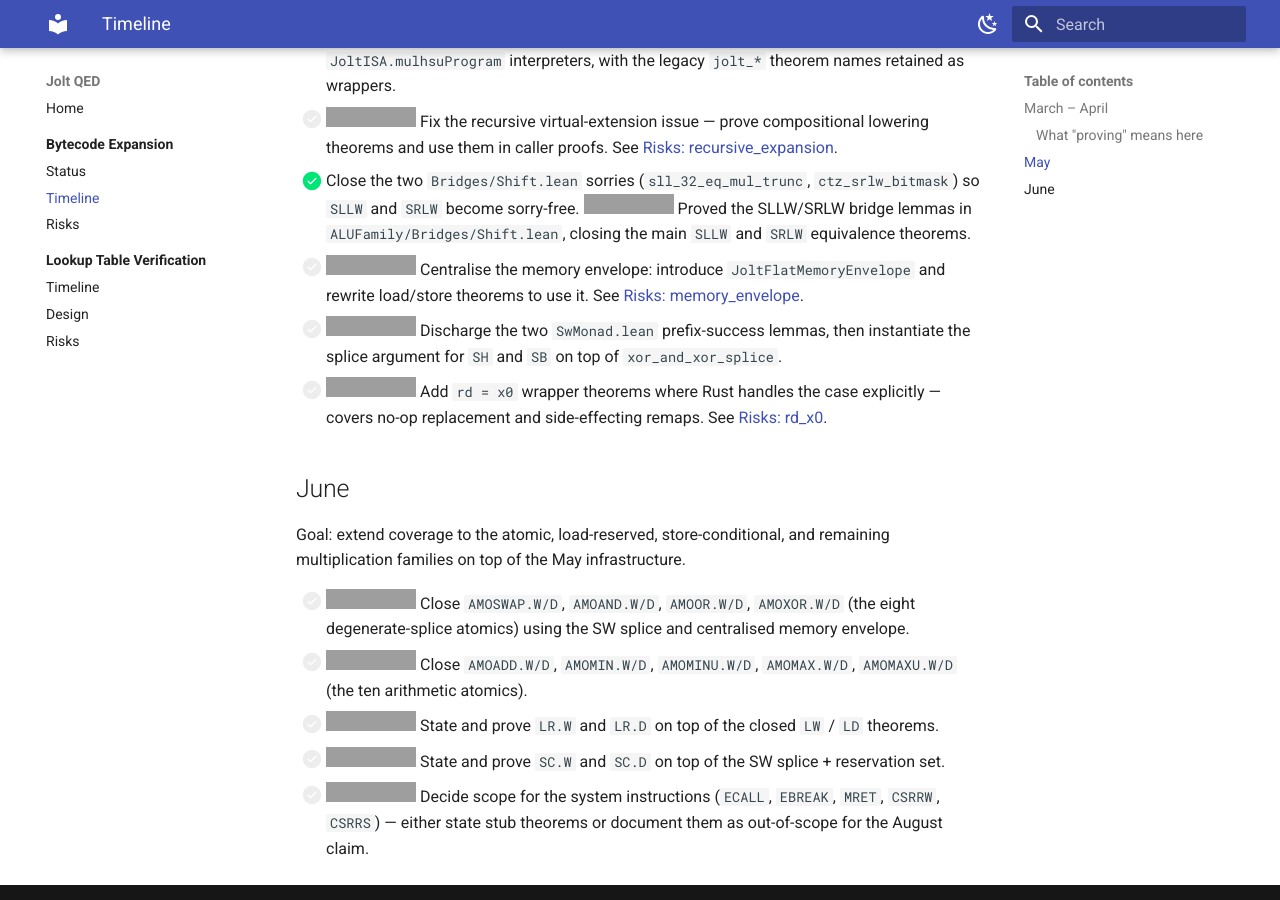
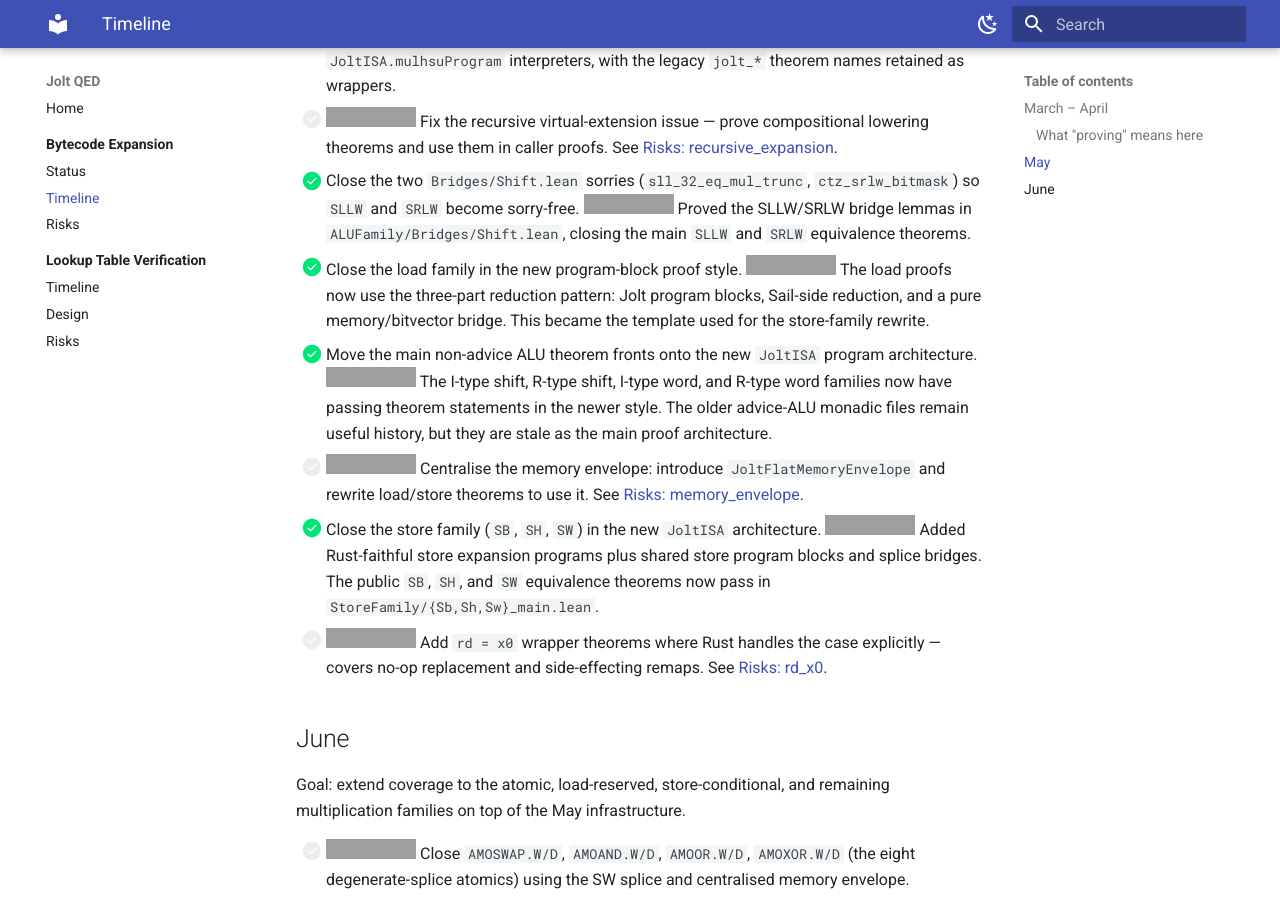
Before and after one commit to abiswas3/jolt-qed, an MkDocs documentation site: the page built from wiki/projects/bytecode-expansion/timeline.md, in a window 1280 px wide and 900 px high, scrolled down 1064 px. Built offline with MkDocs 1.6.1 and Material for MkDocs 9.7.7, drawn with Linux system fonts in a browser that asks for light colours; grey boxes are pictures that could not be loaded.

Commit message:
timeline update

```diff
--- a/wiki/projects/bytecode-expansion/timeline.md
+++ b/wiki/projects/bytecode-expansion/timeline.md
@@ -28,8 +28,15 @@ Goal: close every red-risk item that doesn't depend on a structural rewrite, and
 + [x] Close the two `Bridges/Shift.lean` sorries (`sll_32_eq_mul_trunc`, `ctz_srlw_bitmask`) so `SLLW` and `SRLW` become sorry-free.
   ![Closed](https://img.shields.io/badge/closed-2026--05--05-brightgreen) Proved the SLLW/SRLW bridge lemmas in `ALUFamily/Bridges/Shift.lean`, closing the main `SLLW` and `SRLW` equivalence theorems.
 
++ [x] Close the load family in the new program-block proof style.
+  ![Closed](https://img.shields.io/badge/closed-2026--05--06-brightgreen) The load proofs now use the three-part reduction pattern: Jolt program blocks, Sail-side reduction, and a pure memory/bitvector bridge. This became the template used for the store-family rewrite.
+
++ [x] Move the main non-advice ALU theorem fronts onto the new `JoltISA` program architecture.
+  ![Closed](https://img.shields.io/badge/closed-2026--05--06-brightgreen) The I-type shift, R-type shift, I-type word, and R-type word families now have passing theorem statements in the newer style. The older advice-ALU monadic files remain useful history, but they are stale as the main proof architecture.
+
 + [ ] ![Target](https://img.shields.io/badge/target-2026--05--17-yellow) Centralise the memory envelope: introduce `JoltFlatMemoryEnvelope` and rewrite load/store theorems to use it. See [Risks: memory_envelope](risks.md).
-+ [ ] ![Target](https://img.shields.io/badge/target-2026--05--24-yellow) Discharge the two `SwMonad.lean` prefix-success lemmas, then instantiate the splice argument for `SH` and `SB` on top of `xor_and_xor_splice`.
++ [x] Close the store family (`SB`, `SH`, `SW`) in the new `JoltISA` architecture.
+  ![Closed](https://img.shields.io/badge/closed-2026--05--06-brightgreen) Added Rust-faithful store expansion programs plus shared store program blocks and splice bridges. The public `SB`, `SH`, and `SW` equivalence theorems now pass in `StoreFamily/{Sb,Sh,Sw}_main.lean`.
 + [ ] ![Target](https://img.shields.io/badge/target-2026--05--31-yellow) Add `rd = x0` wrapper theorems where Rust handles the case explicitly — covers no-op replacement and side-effecting remaps. See [Risks: rd_x0](risks.md).
 
 ## June
```
